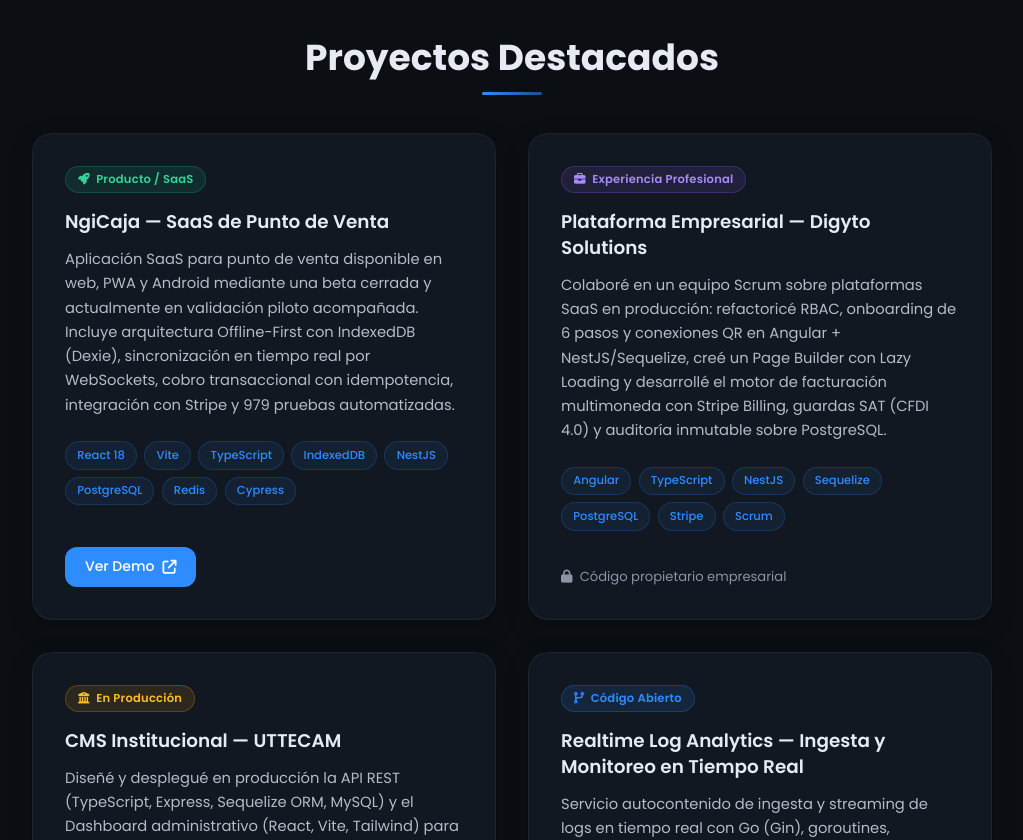
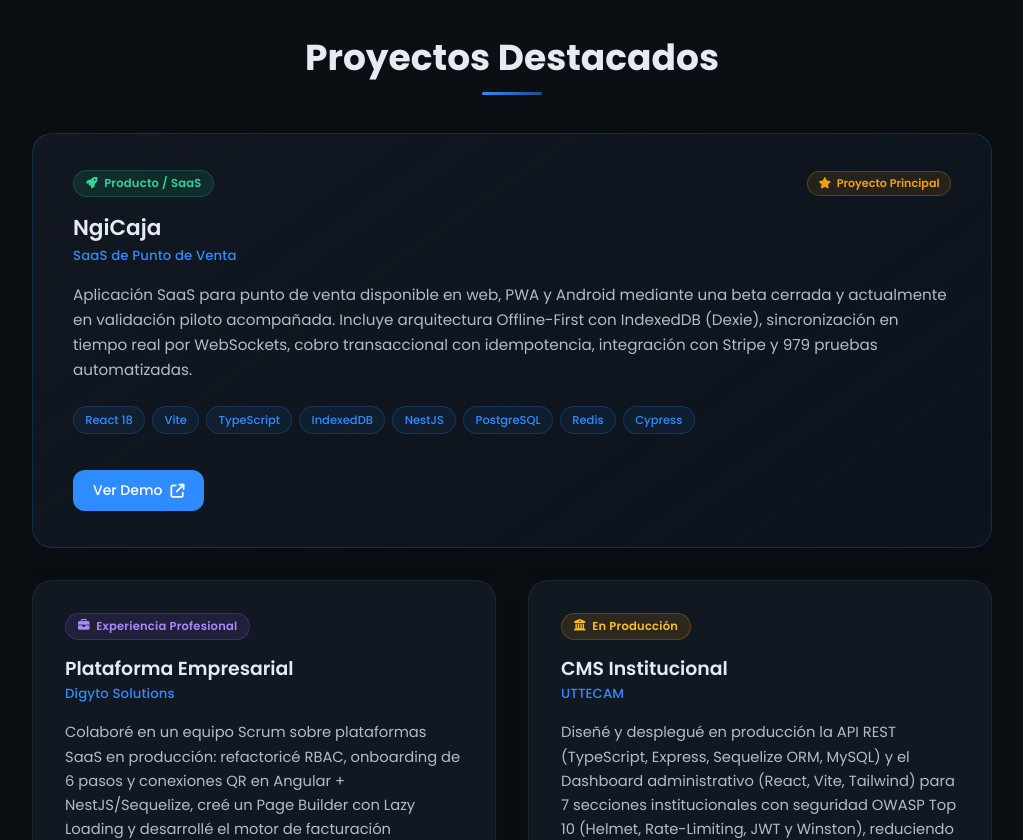
Before and after one commit to lisandro-flores/Lisandro, a React (Vite) app: page / in a window 1280 px wide. Shown: the part 2180-3020 px from the top of the page, without its empty margins (128-1151 px from the left). Built offline with nearby package versions, Linux system fonts and the light colour scheme.

Commit message:
feat(portfolio): optimize card layout with featured flagship card, title-subtitle hierarchy and balanced grid

```diff
--- a/src/components/Proyectos.tsx
+++ b/src/components/Proyectos.tsx
@@ -54,16 +54,32 @@
       <div className="proyectos-container container grid">
         {proyectos.map((proyecto, index) => {
           const badge = getTipoBadge(proyecto.tipo);
+          const isFeatured = index === 0;
+          const [nombre, ...resto] = proyecto.titulo.split(' — ');
+          const subtitulo = resto.join(' — ');
+
           return (
-            <article key={index} className={`proyecto-card reveal reveal-delay-${(index % 3) + 1}`}>
+            <article
+              key={index}
+              className={`proyecto-card ${isFeatured ? 'proyecto-card-featured' : ''} reveal reveal-delay-${(index % 3) + 1}`}
+            >
               <div className="proyecto-header">
                 <span className={`proyecto-badge ${badge.className}`}>
                   <i className={badge.icon}></i> {badge.label}
                 </span>
+                {isFeatured && (
+                  <span className="proyecto-featured-tag">
+                    <i className="fa-solid fa-star"></i> Proyecto Principal
+                  </span>
+                )}
               </div>
 
               <div className="proyecto-content">
-                <h4 className="proyecto-titulo">{proyecto.titulo}</h4>
+                <div className="proyecto-title-group">
+                  <h4 className="proyecto-nombre">{nombre}</h4>
+                  {subtitulo && <span className="proyecto-subtitulo">{subtitulo}</span>}
+                </div>
+
                 <p className="proyecto-descripcion">{proyecto.descripcion}</p>
 
                 {proyecto.tags && proyecto.tags.length > 0 && (
--- a/src/style.css
+++ b/src/style.css
@@ -691,7 +691,7 @@
 
 .proyecto-card {
     background-color: var(--color-container);
-    padding: 2rem;
+    padding: 1.75rem;
     border-radius: 1.25rem;
     box-shadow: 0 8px 24px rgba(0, 0, 0, 0.22);
     transition: all .4s cubic-bezier(0.4, 0, 0.2, 1);
@@ -702,9 +702,35 @@
     flex-direction: column;
 }
 
+@media screen and (min-width: 768px) {
+    .proyecto-card {
+        padding: 2rem;
+    }
+
+    .proyecto-card-featured {
+        grid-column: span 2;
+        padding: 2.25rem 2.5rem;
+        background: linear-gradient(145deg, var(--color-container) 0%, rgba(47, 140, 255, 0.04) 100%);
+        border-color: rgba(47, 140, 255, 0.2);
+    }
+
+    .proyecto-card-featured .proyecto-nombre {
+        font-size: 1.35rem;
+    }
+
+    .proyecto-card-featured .proyecto-descripcion {
+        font-size: .95rem;
+    }
+}
+
 html[data-theme='light'] .proyecto-card {
     box-shadow: 0 4px 20px rgba(0, 0, 0, 0.06);
     border: 1px solid rgba(0, 0, 0, 0.07);
+}
+
+html[data-theme='light'] .proyecto-card-featured {
+    background: linear-gradient(145deg, #ffffff 0%, rgba(47, 140, 255, 0.03) 100%);
+    border-color: rgba(47, 140, 255, 0.25);
 }
 
 .proyecto-card::before {
@@ -741,6 +767,27 @@
     align-items: center;
     justify-content: flex-start;
     margin-bottom: var(--mb-1);
+    gap: .5rem;
+}
+
+.proyecto-featured-tag {
+    display: inline-flex;
+    align-items: center;
+    gap: .35rem;
+    font-size: .7rem;
+    font-weight: 600;
+    color: #f59e0b;
+    background: rgba(245, 158, 11, 0.1);
+    padding: .2rem .65rem;
+    border-radius: 999px;
+    border: 1px solid rgba(245, 158, 11, 0.25);
+    margin-left: auto;
+}
+
+html[data-theme='light'] .proyecto-featured-tag {
+    color: #d97706;
+    background: rgba(245, 158, 11, 0.1);
+    border-color: rgba(245, 158, 11, 0.3);
 }
 
 .proyecto-badge {
@@ -809,12 +856,29 @@
     flex: 1;
 }
 
-.proyecto-titulo {
-    font-size: 1.15rem;
+.proyecto-title-group {
+    display: flex;
+    flex-direction: column;
+    gap: .2rem;
+    margin-bottom: var(--mb-1);
+}
+
+.proyecto-nombre {
+    font-size: 1.18rem;
     font-weight: 600;
-    margin-bottom: var(--mb-0-75);
     color: var(--color-titulo);
-    line-height: 1.4;
+    line-height: 1.35;
+}
+
+.proyecto-subtitulo {
+    font-size: .83rem;
+    font-weight: 500;
+    color: var(--color-primario);
+    letter-spacing: .01em;
+}
+
+html[data-theme='light'] .proyecto-subtitulo {
+    color: var(--color-primario-alt);
 }
 
 .proyecto-descripcion {
```
